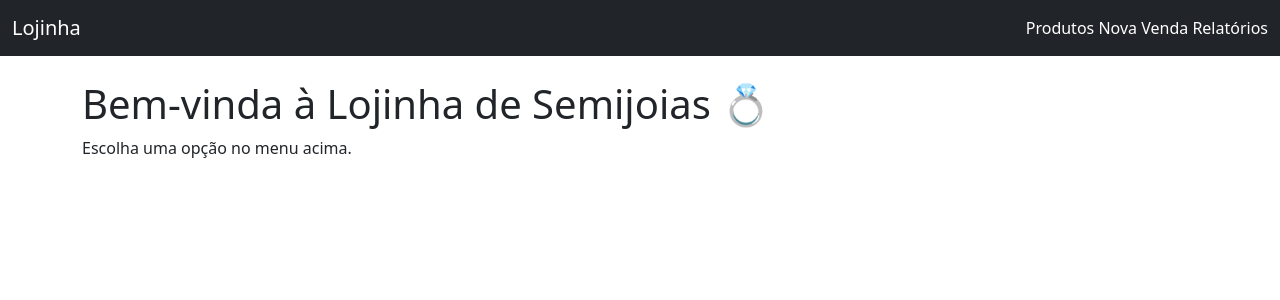
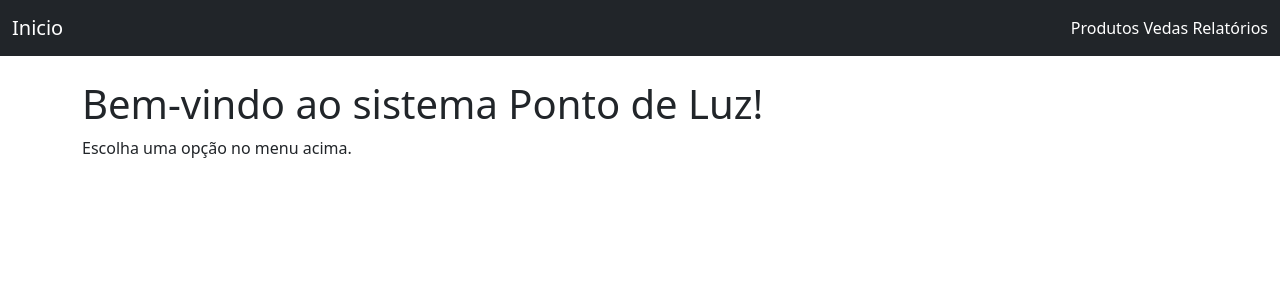
Before and after one commit to eBachtold/PontoDeLuz, a Flask app: page / in a window 1280 px wide. Shown: the top 300 px of the page. Run offline with Flask 3, Linux system fonts and the light colour scheme.

Commit message:
sua mensagem

```diff
--- a/templates/base.html
+++ b/templates/base.html
@@ -12,11 +12,11 @@
 
 <nav class="navbar navbar-expand navbar-dark bg-dark">
     <div class="container-fluid">
-        <a class="navbar-brand" href="/">Lojinha</a>
+        <a class="navbar-brand" href="/">Inicio</a>
 
         <div>
             <a class="nav-link d-inline text-white" href="/produtos">Produtos</a>
-            <a class="nav-link d-inline text-white" href="/vendas/nova">Nova Venda</a>
+            <a class="nav-link d-inline text-white" href="/vendas">Vedas</a>
             <a class="nav-link d-inline text-white" href="/relatorio">Relatórios</a>
         </div>
     </div>
--- a/templates/home.html
+++ b/templates/home.html
@@ -1,6 +1,6 @@
 {% extends "base.html" %}
 
 {% block content %}
-<h1>Bem-vinda à Lojinha de Semijoias 💍</h1>
+<h1>Bem-vindo ao sistema Ponto de Luz!</h1>
 <p>Escolha uma opção no menu acima.</p>
 {% endblock %}
```
Also changed, not shown: templates/nova_venda.html (line endings or trailing spaces).
